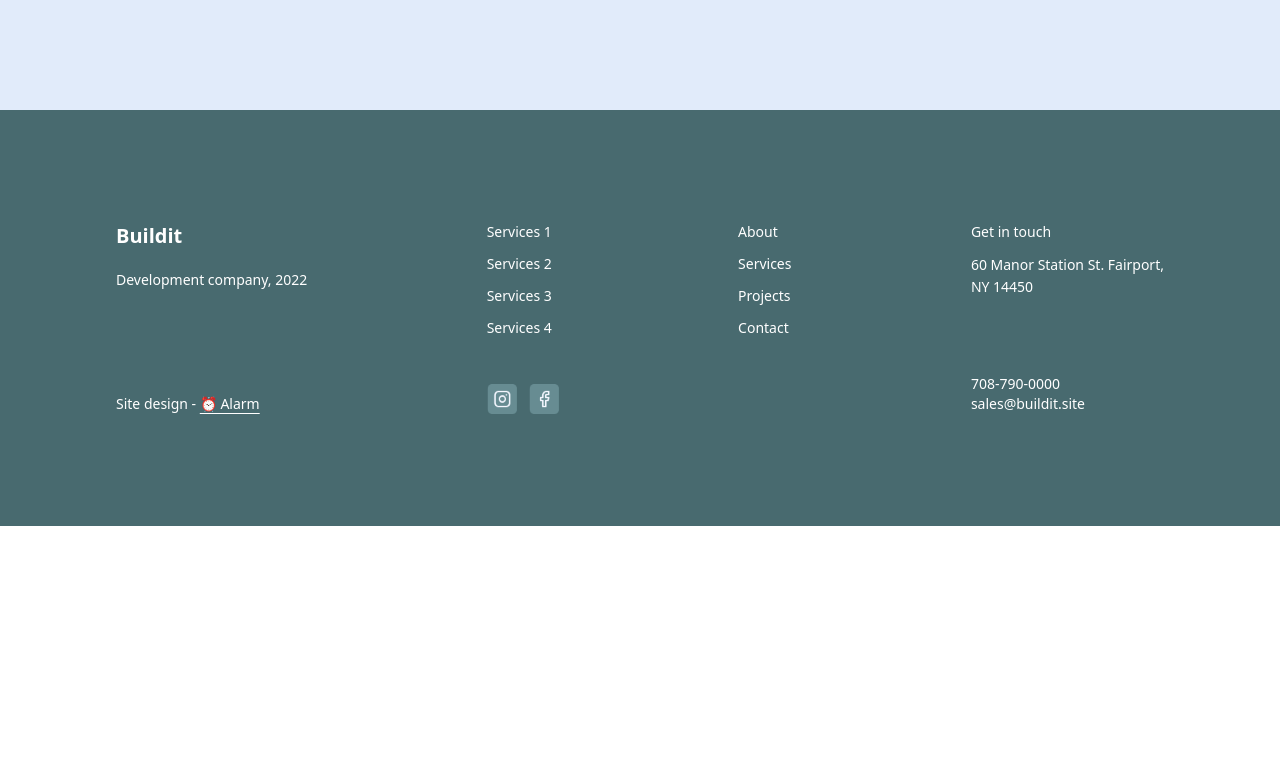
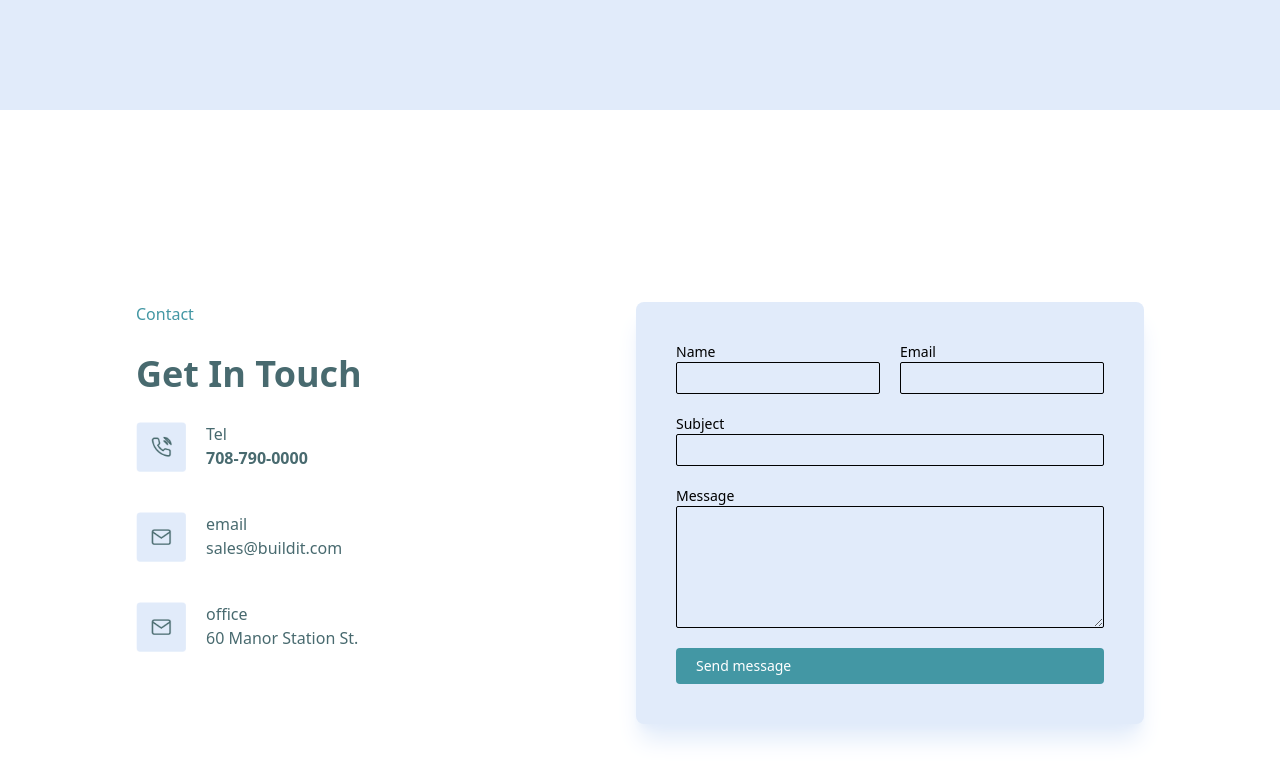
Before and after one commit to arjorb/buildit, a Next.js app: page / in a window 1280 px wide. Shown: the part 3800-4580 px from the top of the page. Before the commit the page ends 4326 px from the top, so only its background shows below. Built offline with nearby package versions, Linux system fonts and the light colour scheme.

Commit message:
done working on the contact form

```diff
--- /dev/null
+++ b/components/home/Contact.js
@@ -0,0 +1,78 @@
+import Image from 'next/image';
+import contact1 from '../../public/Contact-1.png';
+import contact2 from '../../public/Contact-2.png';
+import { Button } from '../shared/Button';
+const Contact = () => {
+  return (
+    <>
+      <div className='max-w-container mx-auto px-4 py-28'>
+        <div className='flex gap-20 justify-between px-5 mt-20'>
+          <div>
+            <h3 className='text-md text-steelBlue-100'>Contact</h3>
+            <h1 className='text-4xl font-semibold text-steelBlue-200 my-7'>Get In Touch</h1>
+            {/* Contact */}
+            <div className='space-y-10'>
+              <div className='flex gap-5'>
+                <Image src={contact1} width={50} alt='' />
+                <div className='text-md font-medium text-steelBlue-200'>
+                  <p>Tel</p>
+                  <p className='font-bold'>708-790-0000</p>
+                </div>
+              </div>
+
+              <div className='flex gap-5'>
+                <Image src={contact2} width={50} alt='' />
+                <div className='text-md font-medium text-steelBlue-200'>
+                  <p>email</p>
+                  <p>sales@buildit.com</p>
+                </div>
+              </div>
+
+              <div className='flex gap-5'>
+                <Image src={contact2} width={50} alt='' />
+                <div className='text-md font-medium text-steelBlue-200'>
+                  <p>office</p>
+                  <p>60 Manor Station St.</p>
+                </div>
+              </div>
+            </div>
+          </div>
+
+          <div className='p-10 rounded-lg bg-steelBlue-50 shadow-xl shadow-steelBlue-50 text-sm'>
+            <div className='flex gap-5'>
+              <div className='flex flex-col'>
+                <label htmlFor=''>Name</label>
+                <input type='text' className='w-full bg-transparent border h-8 border-black outline-none rounded-sm' />
+              </div>
+              <div className='flex flex-col'>
+                <label htmlFor=''>Email</label>
+                <input type='email' className='w-full bg-transparent border h-8 border-black outline-none rounded-sm' />
+              </div>
+            </div>
+            <div className='flex flex-col my-5'>
+              <label htmlFor=''>Subject</label>
+              <input type='text' className='w-full bg-transparent border h-8 border-black outline-none rounded-sm' />
+            </div>
+
+            <div className='flex flex-col mb-5'>
+              <label htmlFor=''>Message</label>
+              <textarea
+                name=''
+                id=''
+                cols='30'
+                rows='6'
+                className='w-full bg-transparent border  border-black outline-none rounded-sm'
+              ></textarea>
+            </div>
+
+            <div>
+              <Button className='' name='Send message' />
+            </div>
+          </div>
+        </div>
+      </div>
+    </>
+  );
+};
+
+export default Contact;
--- a/pages/index.js
+++ b/pages/index.js
@@ -5,6 +5,7 @@ import Execution from '../components/home/Execution';
 import About from '../components/home/About';
 import Properties from '../components/home/Properties';
 import Gallery from '../components/home/Gallery';
+import Contact from '../components/home/Contact';
 
 const Home = () => {
   return (
@@ -24,6 +25,7 @@ const Home = () => {
         <About />
         <Properties />
         <Gallery />
+        <Contact />
       </main>
     </div>
   );
```
Also changed, not shown: public/Contact-1.png (added), public/Contact-2.png (added).
